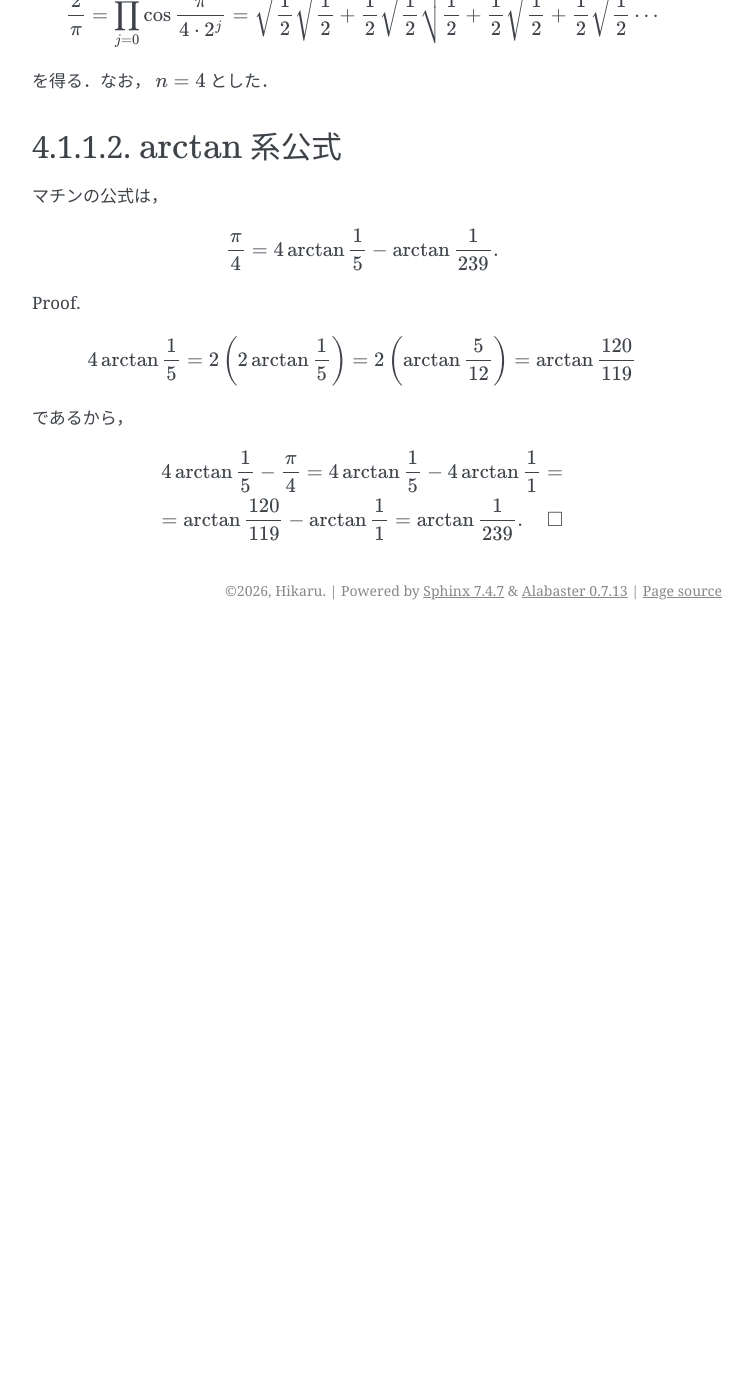
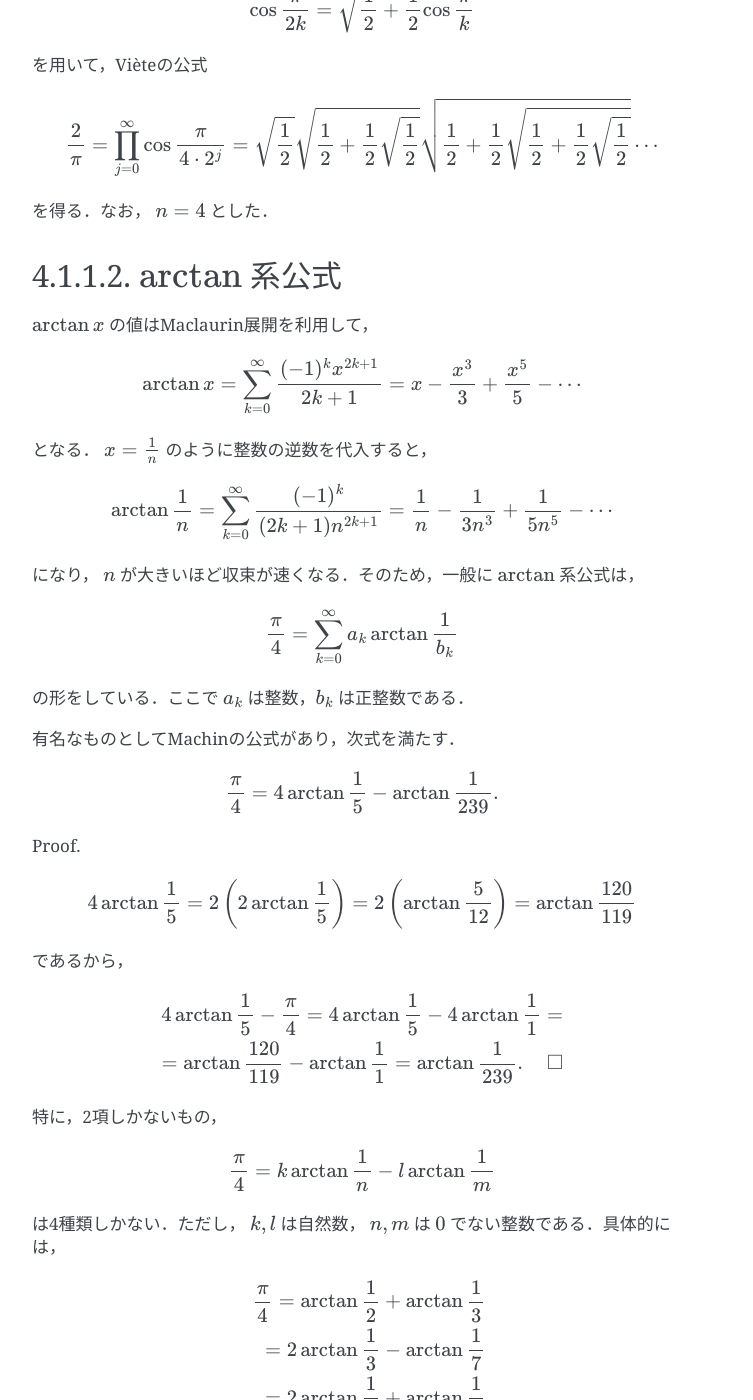
Before and after one commit to sql-hkr/iris, a Sphinx documentation site: the page built from source/algo/math/pi.rst, in a window 1280 px wide and 1400 px high, scrolled down 1148 px. Shown: the whole window, without its empty margins (388-1141 px from the left). Built offline with Sphinx 7.4.7, drawn with Linux system fonts in a browser that asks for light colours; before the commit the page ends 1778 px from its top, so only the background shows below that; some of the changed text lies outside the part shown.

Commit message:
docs: update pi.rst

```diff
--- a/source/algo/math/pi.rst
+++ b/source/algo/math/pi.rst
@@ -13,7 +13,11 @@
 
     \pi = 3.1415926535\; 8979323846\; 2643383279\; 5028841971\; 6939937510\;\ldots
 
-と無限に続く数として知られている．
+と無限に続く数であり，正確には超越数である．
+
+Proof.
+
+:math:`\pi` が代数的数であると仮定すると， :math:`i\pi` も代数的数である．すると，Eulerの公式より， :math:`e^{i\pi}=-1` も代数的数である．しかし，Lindemannの定理により，代数的数 :math:`\alpha \neq 0` に対して :math:`e^\alpha` は超越数である．これは矛盾であるため， :math:`\pi` は超越数である． :math:`\square`
 
 多角形近似
 -------------
@@ -52,7 +56,7 @@
 
     \cos\frac{\pi}{2k} = \sqrt{\frac{1}{2}+\frac{1}{2}\cos\frac{\pi}{k}}
 
-を用いて，ビエトの公式
+を用いて，Vièteの公式
 
 .. math::
 
@@ -64,7 +68,27 @@
 :math:`\arctan` 系公式
 ----------------------------
 
-マチンの公式は，
+:math:`\arctan x` の値はMaclaurin展開を利用して，
+
+.. math::
+
+    \arctan x = \sum_{k=0}^\infty\frac{(-1)^kx^{2k+1}}{2k+1} = x - \frac{x^3}{3} + \frac{x^5}{5} - \cdots
+
+となる． :math:`x=\frac{1}{n}` のように整数の逆数を代入すると，
+
+.. math::
+
+    \arctan\frac{1}{n} = \sum_{k=0}^\infty\frac{(-1)^k}{(2k+1)n^{2k+1}} = \frac{1}{n} - \frac{1}{3n^3} + \frac{1}{5n^5} - \cdots
+
+になり， :math:`n` が大きいほど収束が速くなる．そのため，一般に :math:`\arctan` 系公式は，
+
+.. math::
+
+    \frac{\pi}{4} = \sum_{k=0}^\infty a_k\arctan\frac{1}{b_k}
+
+の形をしている．ここで :math:`a_k` は整数，:math:`b_k` は正整数である．
+
+有名なものとしてMachinの公式があり，次式を満たす．
 
 .. math::
 
@@ -86,3 +110,21 @@
 
     = \arctan\frac{120}{119} - \arctan\frac{1}{1}
     = \arctan\frac{1}{239}. \quad \square
+
+特に，2項しかないもの，
+
+.. math::
+
+    \frac{\pi}{4} = k\arctan\frac{1}{n} - l\arctan\frac{1}{m}
+
+は4種類しかない．ただし， :math:`k,l` は自然数， :math:`n,m` は :math:`0` でない整数である．具体的には，
+
+.. math::
+
+    \frac{\pi}{4} = \arctan\frac{1}{2} + \arctan\frac{1}{3}
+
+    = 2\arctan\frac{1}{3} - \arctan\frac{1}{7}
+
+    = 2\arctan\frac{1}{3} + \arctan\frac{1}{7}
+
+    = 4\arctan\frac{1}{5} - \arctan\frac{1}{239}.
```
